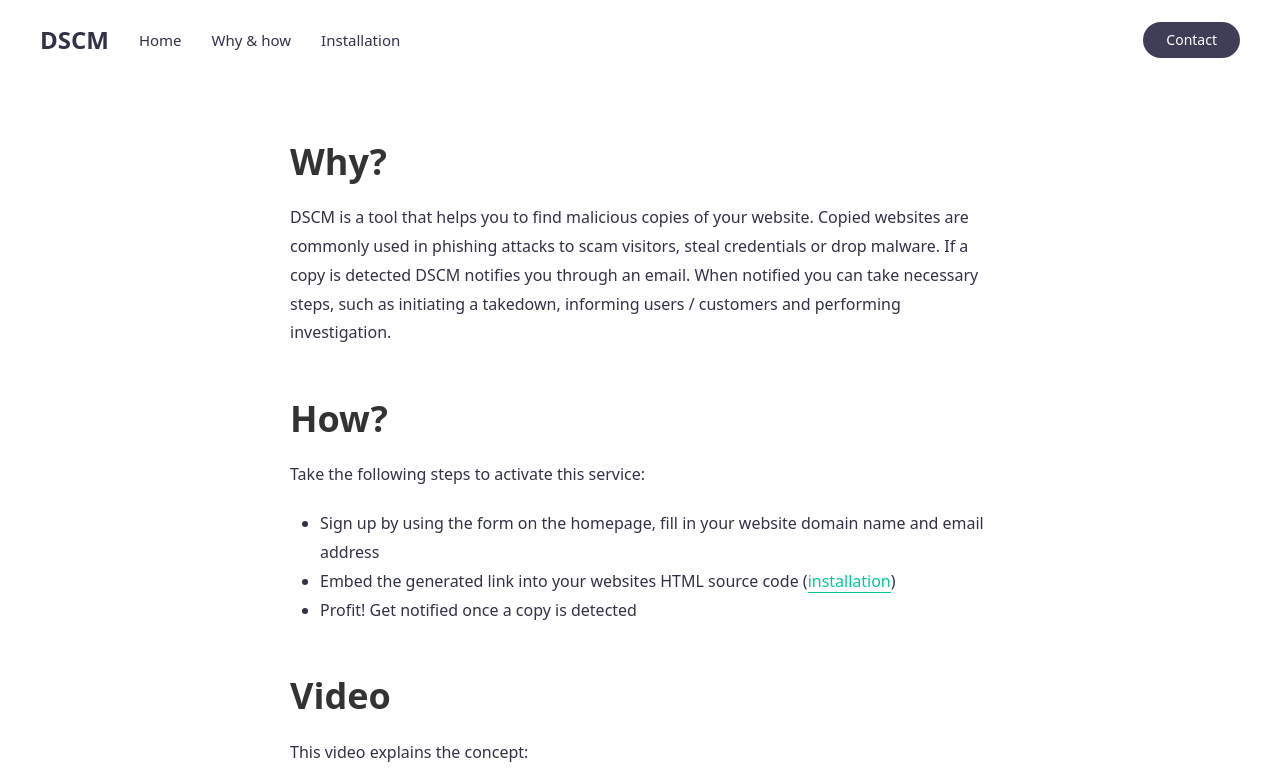
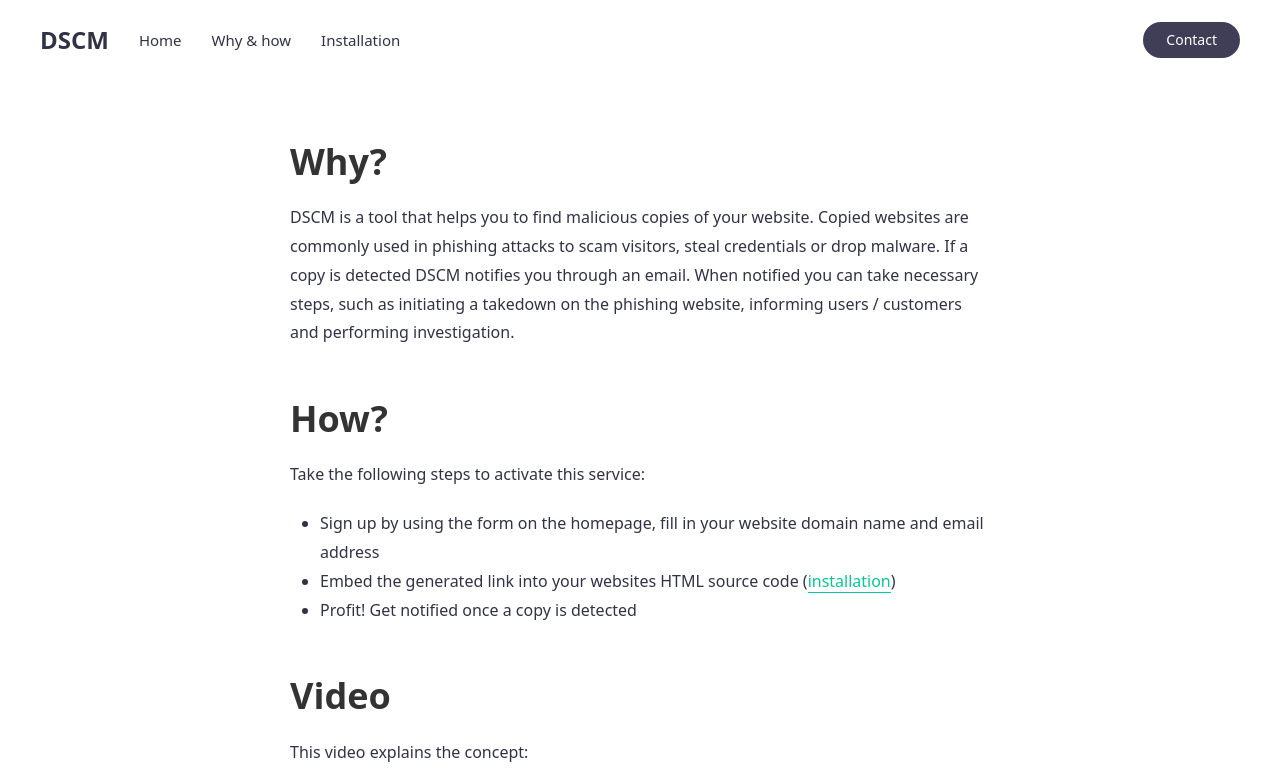
Before and after one commit to didsomeonecloneme/didsomeonecloneme.github.io, a Jekyll site: the page built from whyhow.md, in a window 1280 px wide, cut to the strip 0-782 px from the top of the page. Built offline with Jekyll 4.4.1, drawn with Linux system fonts in a browser that asks for light colours.

Commit message:
Update whyhow.md

```diff
--- a/whyhow.md
+++ b/whyhow.md
@@ -10,7 +10,7 @@ description: DSCM is a free to use tool that helps you to detect malicious clone
 # Why?
 
 DSCM is a tool that helps you to find malicious copies of your website. Copied websites are commonly used in phishing attacks to scam visitors, steal credentials or drop malware. If a copy is detected DSCM notifies you through an email.
-When notified you can take necessary steps, such as initiating a takedown, informing users / customers and performing investigation.
+When notified you can take necessary steps, such as initiating a takedown on the phishing website, informing users / customers and performing investigation.
 
 # How?
 
```
